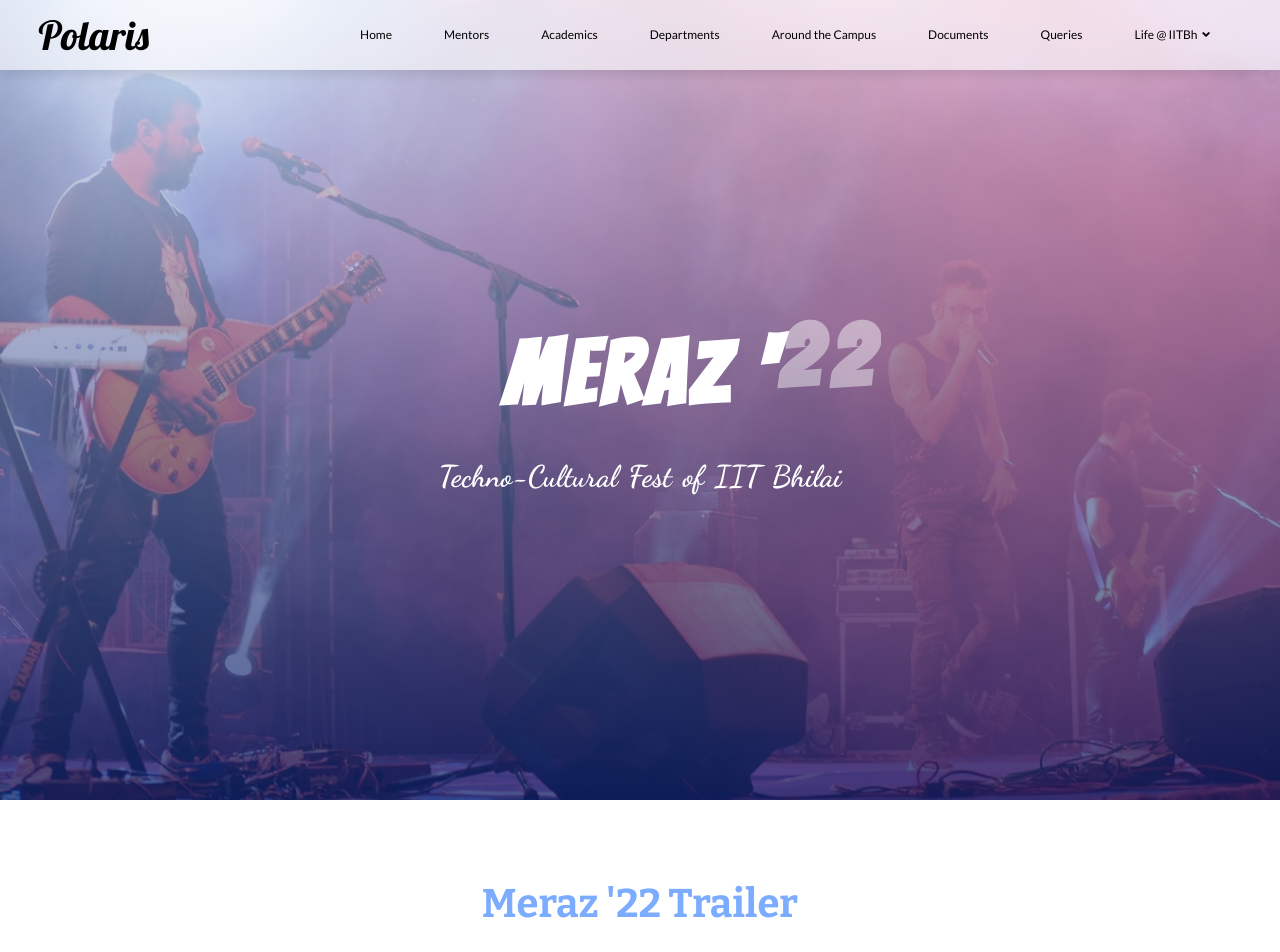
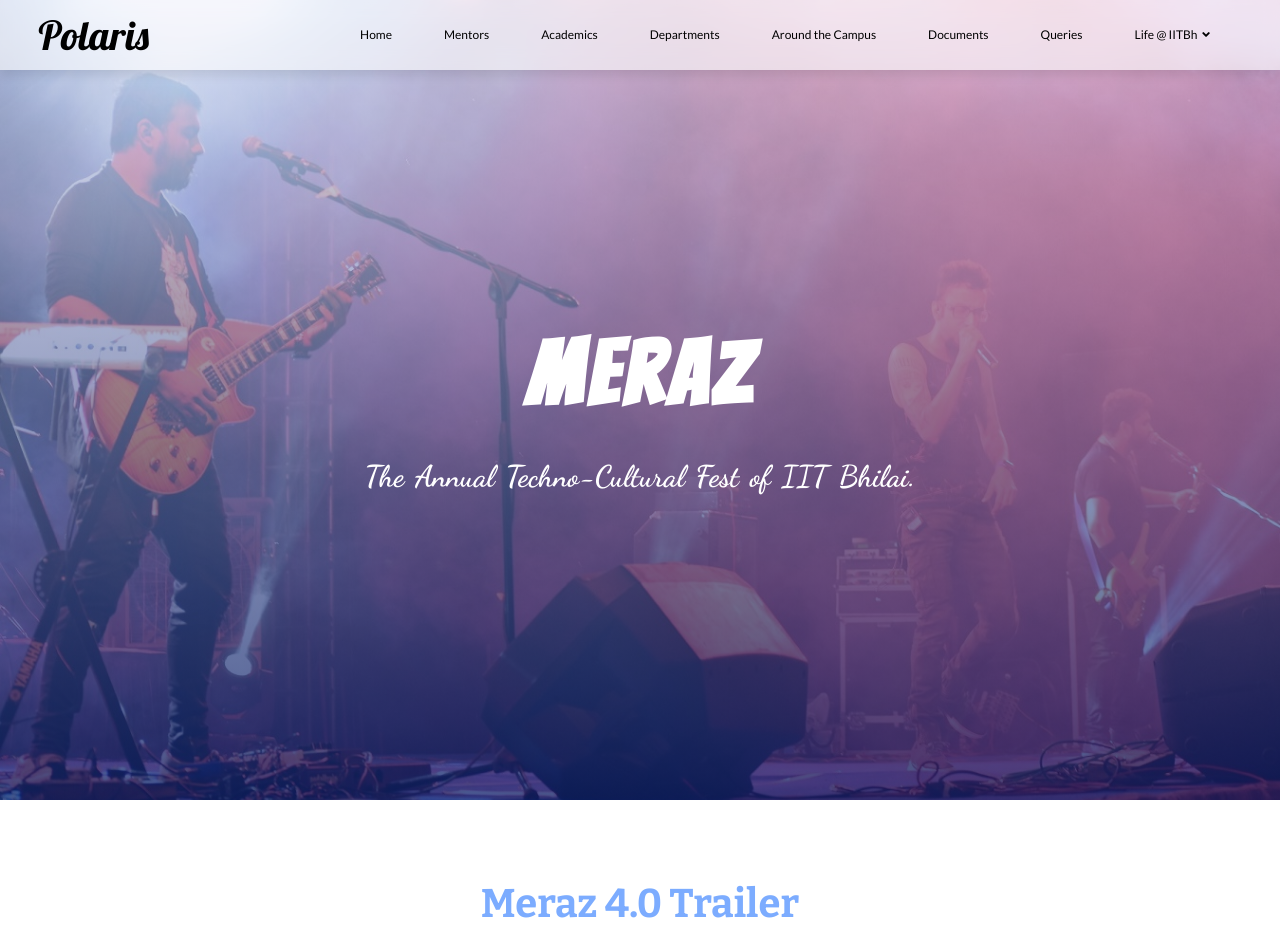
Before and after one commit to RajeevG187/PolarisV3, a PHP site: page /views/meraz.php in a window 1280 px wide. Shown: the top 952 px of the page. Run offline with PHP 8.4, Linux system fonts and the light colour scheme; some libraries are stand-ins or nearby versions.

Commit message:
modified:   src/json/meraz.json 	modified:   views/meraz.php

```diff
--- a/src/json/meraz.json
+++ b/src/json/meraz.json
@@ -1,4 +1,8 @@
 {
+  "header": {
+    "heading": "Meraz",
+    "subtitle": "The Annual Techno-Cultural Fest of IIT Bhilai"
+  },
   "heading": {
     "text": [
       {
@@ -9,13 +13,21 @@
       },
       {
         "year": "22"
+      },
+      {
+        "year": "4.0"
       }
-
     ]
   },
 
   "meraz-videos": {
     "info": [
+      {
+        "title": "Meraz 4.0 Trailer",
+        "link": "https://www.youtube.com/embed/gHlt1b8y7WU?si=lBMONkLblpXixYKp",
+        "site-link": "https://meraz2k24.in",
+        "site-name": "Meraz 4.0 Official Website"
+      },
       {
         "title": "Meraz '22 Trailer",
         "link": "https://www.youtube.com/embed/iDtwPVqDfkA",
@@ -29,30 +41,45 @@
         "site-name": "Meraz'19 Official Website"
       },
       {
-                "title": "Meraz '18 Aftermovie",
-                "link": "https://www.youtube.com/embed/uOQbTb4-ejs",
+        "title": "Meraz '18 Trailer",
+        "link": "https://www.youtube.com/embed/2fMa3wJy0H0",
         "site-link": "http://meraz.iitbhilai.ac.in",
         "site-name": "Meraz'18 Official Website"
       }
     ]
   },
 
-    "morevideos-meraz": {
+  "more-videos-meraz": {
+    "heading": "More Videos",
     "youtube-links": [
       [
         {
-                    "link": "https://www.youtube.com/embed/gKt4JCaQlmA"
+          "title": "Meraz 4.0 Entrepreneurship Conclave",
+          "link": "https://www.youtube.com/embed/2t_t2pwNBcI?si=jlARgzFwXPhZkiGm"
         },
         {
-                    "link": "https://www.youtube.com/embed/2fMa3wJy0H0"
+          "title": "Meraz '22 Aftermovie",
+          "link": "https://www.youtube.com/embed/ztJsklsTg8M?si=DbQE0IkzDHEd7lTa"
         }
       ],
       [
         {
-                    "link": "https://www.youtube.com/embed/fjtuMhY1KK8"
+          "title": "Meraz '22 Teaser Trailer",
+          "link": "https://www.youtube.com/embed/W0VIHUbZ680"
         },
         {
-                    "link": "https://www.youtube.com/embed/W0VIHUbZ680"
+          "title": "Meraz '19 Aftermovie",
+          "link": "https://www.youtube.com/embed/fjtuMhY1KK8"
+        }
+      ],
+      [
+        {
+          "title": "Meraz '18 Aftermovie",
+          "link": "https://www.youtube.com/embed/uOQbTb4-ejs"
+        },
+        {
+          "title": "Meraz Teaser Trailer",
+          "link": "https://www.youtube.com/embed/gKt4JCaQlmA"
         }
       ]
     ]
--- a/views/meraz.php
+++ b/views/meraz.php
@@ -1,6 +1,26 @@
+<?php
+// Define the path to the JSON file
+$jsonFilePath = '../src/json/meraz.json';
+
+// Check if the JSON file exists and is readable
+if (!file_exists($jsonFilePath) || !is_readable($jsonFilePath)) {
+    die('Error: JSON file not found or not readable.');
+}
+
+// Read JSON file
+$json = file_get_contents($jsonFilePath);
+
+// Decode JSON data to PHP associative array
+$data = json_decode($json, true);
+
+// Check if JSON data is valid
+if (json_last_error() !== JSON_ERROR_NONE) {
+    die('Error: Invalid JSON data. ' . json_last_error_msg());
+}
+?>
+
 <!DOCTYPE html>
 <html lang="en">
-
     <head>
         <meta charset="UTF-8">
         <meta name="viewport" content="width=device-width, initial-scale=1.0">
@@ -43,78 +63,45 @@
       <header class="header header__meraz">
           <div class="container">
               <div class="header__hero-box">
-                    <h1 class="heading-primary" style="font-family: 'Bangers'; letter-spacing: 5px;font-size:900%;">Meraz '<div class="rw-words rw-words-1" style="letter-spacing: 10px;">
-                      <span>18</span>
-                      <span>19</span>
-                      <span>22</span>
-                      <span>18</span>
-                      <span>19</span>
-                      <span>22</span>
-
-                    </div></h1>
-                    <p class="heading-subtitle">Techno-Cultural Fest of IIT Bhilai</p>
+                  <h1 class="heading-primary" style="font-family: 'Bangers'; letter-spacing: 5px;font-size:900%;"><?php echo $data["header"]["heading"]; ?></h1>
+                  <p class="heading-subtitle"><?php echo $data["header"]["subtitle"]; ?>.</p>
               </div>
           </div>
       </header>
+
       <section class="section">
+        <?php foreach ($data["meraz-videos"]['info'] as $item): ?>
+          <div class="container" style = "text-align: center;" >
+              <h2 class="heading-secondary"><?php echo $item['title']; ?></h2>
+              <iframe width="840" height="472.5" src=<?php echo $item['link']; ?> title="YouTube video player" frameborder="0" allow="accelerometer; autoplay; clipboard-write; encrypted-media; gyroscope; picture-in-picture; web-share" allowfullscreen></iframe>
+            <br><br>
+              <a href=<?php echo $item['site-link']; ?> class="outreach__link"><p class="introduction__text" style="text-align:center;">Go to - <u><?php echo $item["site-name"]; ?></u></p></a><br>
+          </div>
+        <?php endforeach;?>
+
+        <br>
+
         <div class="container">
-            <center>
-              <h2 class="heading-secondary">Meraz '22 Trailer</h2>
-            <iframe width="840" height="472.5" src="https://www.youtube.com/embed/iDtwPVqDfkA" title="YouTube video player" frameborder="0" allow="accelerometer; autoplay; clipboard-write; encrypted-media; gyroscope; picture-in-picture; web-share" allowfullscreen></iframe>
-            </center><br><br>
-              <a href="https://meraz.in" class="outreach__link"><p class="introduction__text" style="text-align:center;">Go to - <u>Meraz'22 Official Website</u></p></a><br>
-            </div>
-          <div class="container">
-            <center>
-              <h2 class="heading-secondary">Meraz '19 Trailer</h2>
-            <iframe width="840" height="472.5" src="https://www.youtube.com/embed/vrHzl-E-Pvs" frameborder="0" allow="accelerometer; autoplay; clipboard-write; encrypted-media; gyroscope; picture-in-picture" allowfullscreen></iframe>
-            </center><br><br>
-              <a href="https://meraz.in" class="outreach__link"><p class="introduction__text" style="text-align:center;">Go to - <u>Meraz'19 Official Website</u></p></a><br>
+            <h2 class="heading-secondary"><?php echo $data["more-videos-meraz"]['heading'] ?></h2>
+            <!-- <h2 class="heading-secondary">More Videos</h2> -->
         </div>
 
-            <div class="container">
-              <center>
-                <h2 class="heading-secondary">Meraz '18 Aftermovie</h2>
-                <iframe width="840" height="472.5" src="https://www.youtube.com/embed/uOQbTb4-ejs" frameborder="0" allow="accelerometer; autoplay; encrypted-media; gyroscope; picture-in-picture" allowfullscreen></iframe>
-              </center><br><br>
-                <a href="http://meraz.iitbhilai.ac.in" class="outreach__link"><p class="introduction__text" style="text-align:center;">Go to - <u>Meraz'18 Official Website</u></p></a><br>
-        </div>
-        <br>
-        <div class="container">
-            <h2 class="heading-secondary">More Videos</h2>
-        </div>
+        <?php foreach ($data["more-videos-meraz"]['youtube-links'] as $item): ?>
           <div class="row">
               <div class="col-1-of-2">
                   <div class="campus">
-                  <iframe width="560" height="315" src="https://www.youtube.com/embed/gKt4JCaQlmA" frameborder="0" allow="accelerometer; autoplay; encrypted-media; gyroscope; picture-in-picture" allowfullscreen></iframe>
+                    <iframe width="560" height="315" src=<?php echo $item[0]["link"]; ?> frameborder="0" allow="accelerometer; autoplay; encrypted-media; gyroscope; picture-in-picture" allowfullscreen></iframe>
                   </div>
               </div>
               <div class="col-1-of-2">
                   <div class="campus">
-                    <iframe width="560" height="315" src="https://www.youtube.com/embed/2fMa3wJy0H0" frameborder="0" allow="accelerometer; autoplay; encrypted-media; gyroscope; picture-in-picture" allowfullscreen></iframe>
+                      <iframe width="560" height="315" src=<?php echo $item[1]["link"]; ?> frameborder="0" allow="accelerometer; autoplay; encrypted-media; gyroscope; picture-in-picture" allowfullscreen></iframe>
                   </div>
               </div>
           </div>
-        <div class="row">
-           <!-- meraz'19 aftermovie  -->
-            <div class="col-1-of-2">
-                <div class="campus">
-                    <iframe width="560" height="315" src="https://www.youtube.com/embed/fjtuMhY1KK8" title="YouTube video player" frameborder="0" allow="accelerometer; autoplay; clipboard-write; encrypted-media; gyroscope; picture-in-picture; web-share" allowfullscreen></iframe>
-                </div>
-            </div>
+        <?php endforeach;?>
 
-            <!-- meraz'22 teaser -->
-            <div class="col-1-of-2">
-                <div class="campus">
-                    <iframe width="560" height="315" src="https://www.youtube.com/embed/W0VIHUbZ680" title="YouTube video player" frameborder="0" allow="accelerometer; autoplay; clipboard-write; encrypted-media; gyroscope; picture-in-picture; web-share" allowfullscreen></iframe>
-                </div>
-            </div>
-
-        </div>
       </section>
-
-
-
 
       <?php
       require_once('partials/footer.php');
```
Lines whose indentation alone changed are shown as unchanged.
